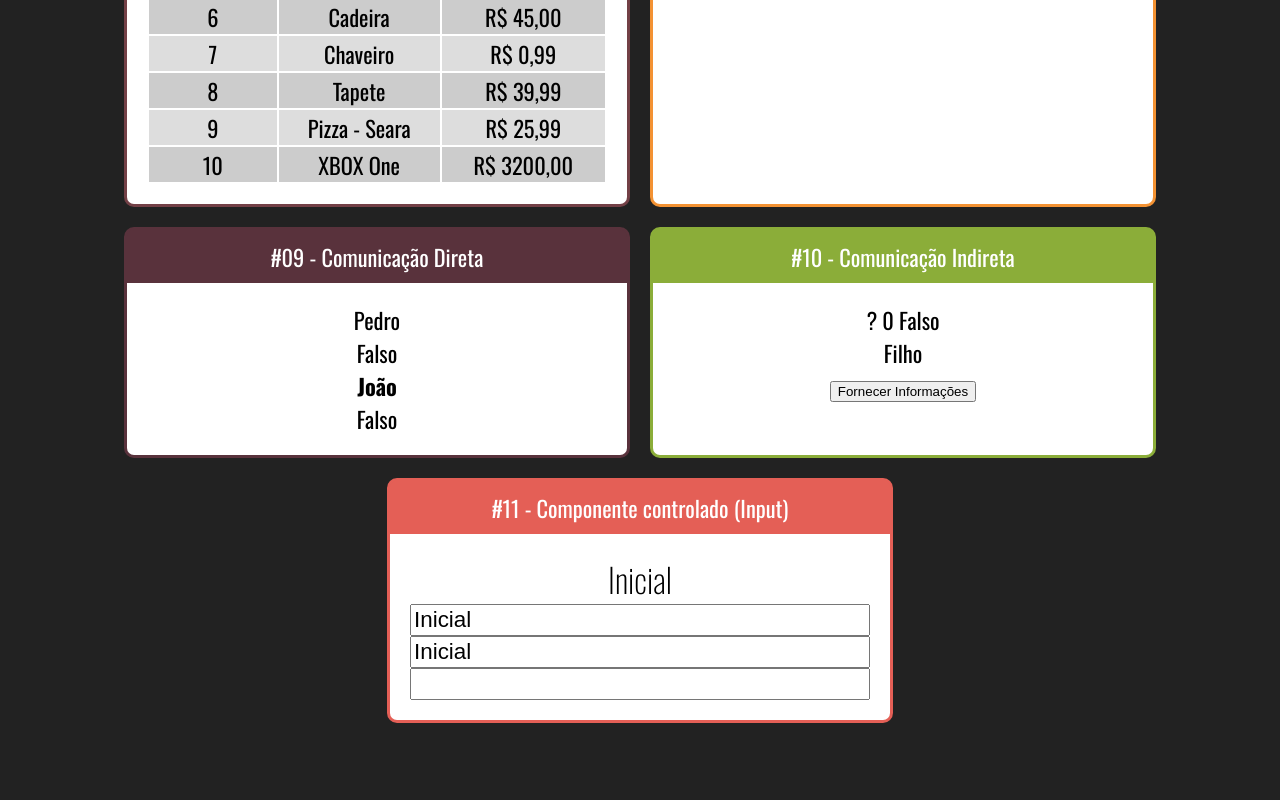
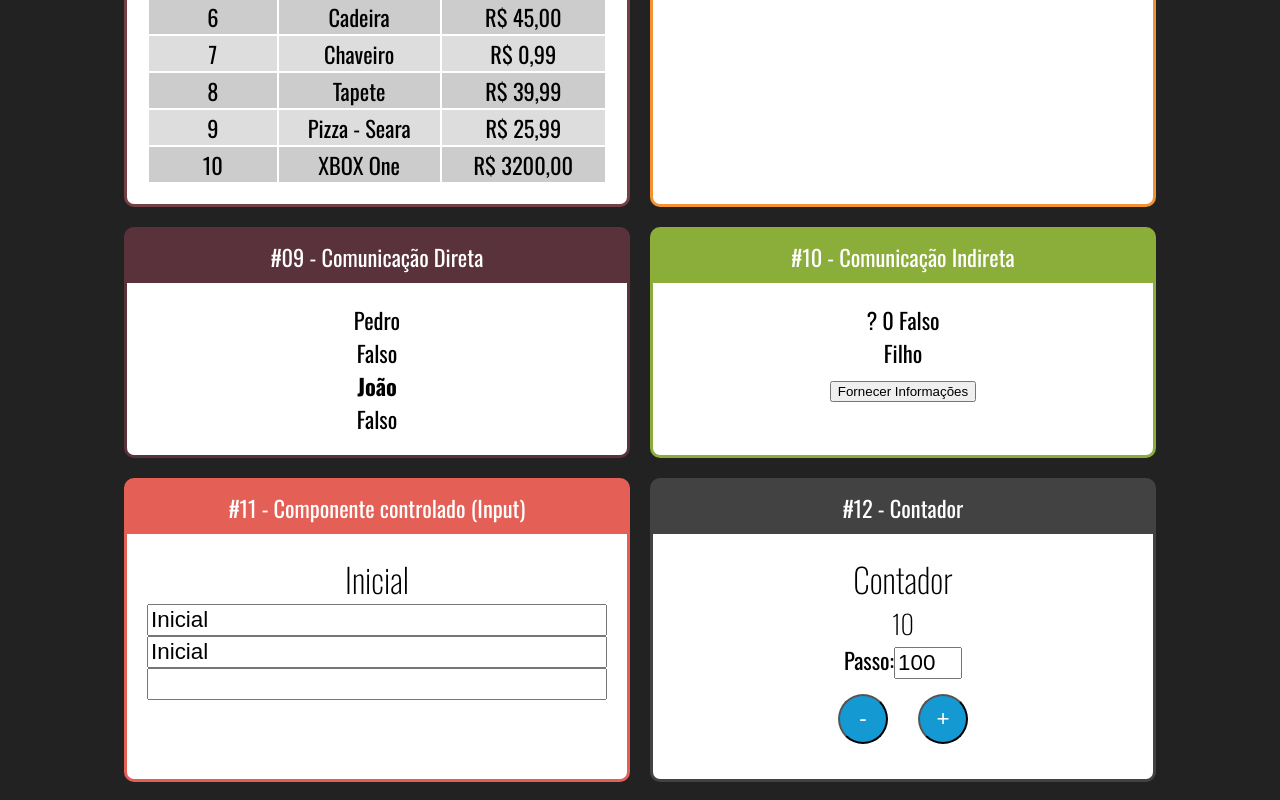
Before and after one commit to lucas-castro-developer/fundamentos-react, a React (Create React App) app: page / in a window 1280 px wide. Shown: the part 1717-2517 px from the top of the page. Before the commit the page ends 2458 px from the top, so only its background shows below. Built offline with nearby package versions, Linux system fonts and the light colour scheme.

Commit message:
Counter #01

```diff
--- a/src/app.jsx
+++ b/src/app.jsx
@@ -15,6 +15,7 @@ import UsuarioInfo from "./components/condicional/UsuarioInfo";
 import DiretaPai from "./components/comunicacao/DiretaPai";
 import IndiretaPai from "./components/comunicacao/IndiretaPai";
 import Input from "./components/formulario/Input";
+import Contador from "./components/contador/Contador";
 
 export default () => (
   <div className="App">
@@ -68,6 +69,9 @@ export default () => (
       <Card titulo="#11 - Componente controlado (Input)" color="#E45F56">
         <Input></Input>
       </Card>
+      <Card titulo="#12 - Contador" color="#424242">
+        <Contador numeroInicial={10} passoInicial={100}></Contador>
+      </Card>
     </div>
   </div>
 );
--- /dev/null
+++ b/src/components/contador/Contador.css
@@ -0,0 +1,14 @@
+.Contador input {
+  font-size: 1.4rem;
+  width: 60px;
+}
+
+.Contador button {
+  margin: 15px;
+  width: 50px;
+  height: 50px;
+  color: #ffffff;
+  font-size: 1.4rem;
+  border-radius: 50%;
+  background-color: #1499d3;
+}
--- /dev/null
+++ b/src/components/contador/Contador.jsx
@@ -0,0 +1,45 @@
+import "./Contador.css";
+import React, { Component } from "react";
+
+class Contador extends Component {
+  state = {
+    numero: this.props.numeroInicial || 0,
+    passo: this.props.passoInicial || 5,
+  };
+  inc = () => {
+    this.setState({
+      numero: this.state.numero + this.state.passo,
+    });
+  };
+  dec = () => {
+    this.setState({
+      numero: this.state.numero - this.state.passo,
+    });
+  };
+  setPasso = (e) => {
+    this.setState({
+      passo: +e.target.value,
+    });
+  };
+  render() {
+    return (
+      <div className="Contador">
+        <h2>Contador</h2>
+        <h3>{this.state.numero}</h3>
+        <div>
+          <label htmlFor="passoInput">Passo:</label>
+          <input
+            id="passoInput"
+            type="number"
+            value={this.state.passo}
+            onChange={this.setPasso}
+          />
+        </div>
+        <button onClick={this.dec}>-</button>
+        <button onClick={this.inc}>+</button>
+      </div>
+    );
+  }
+}
+
+export default Contador;
```
